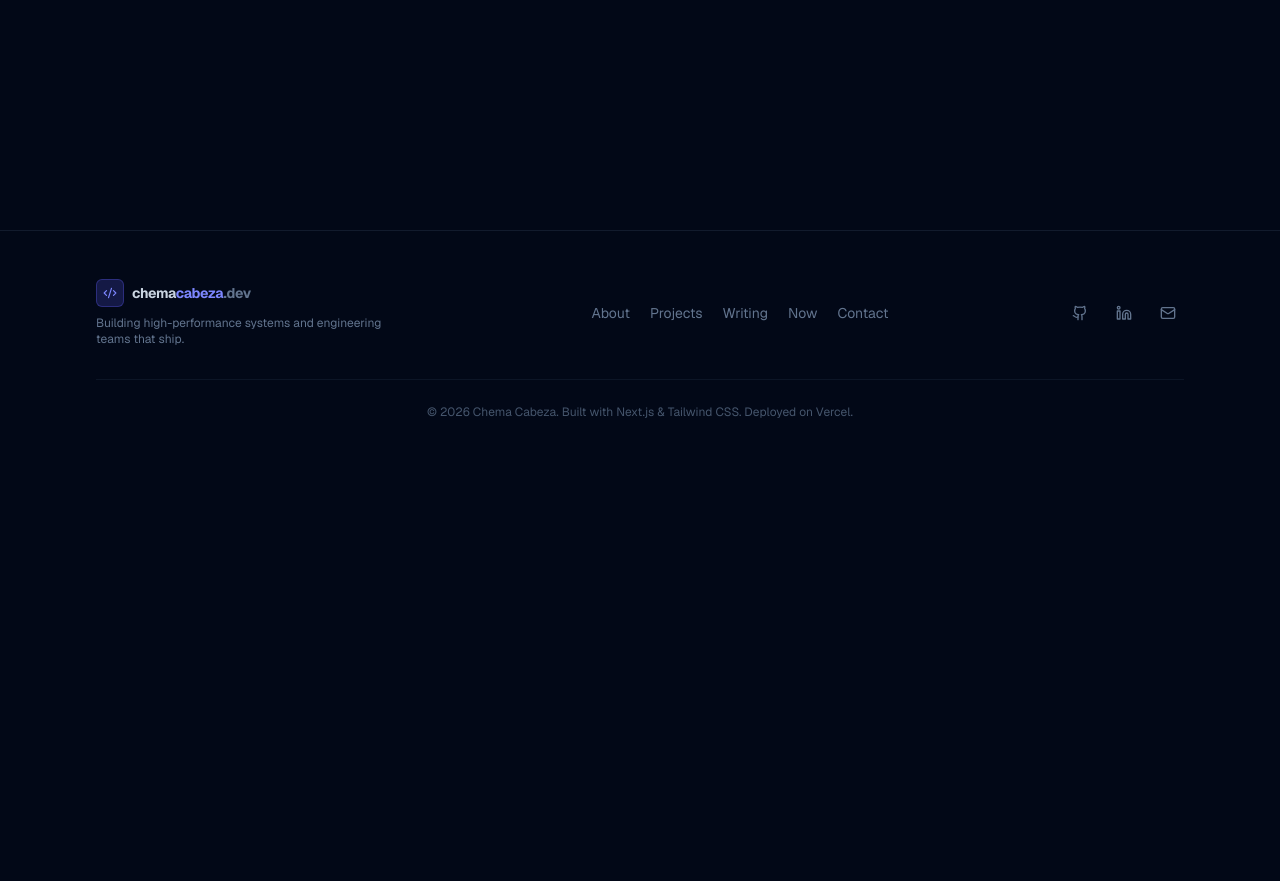
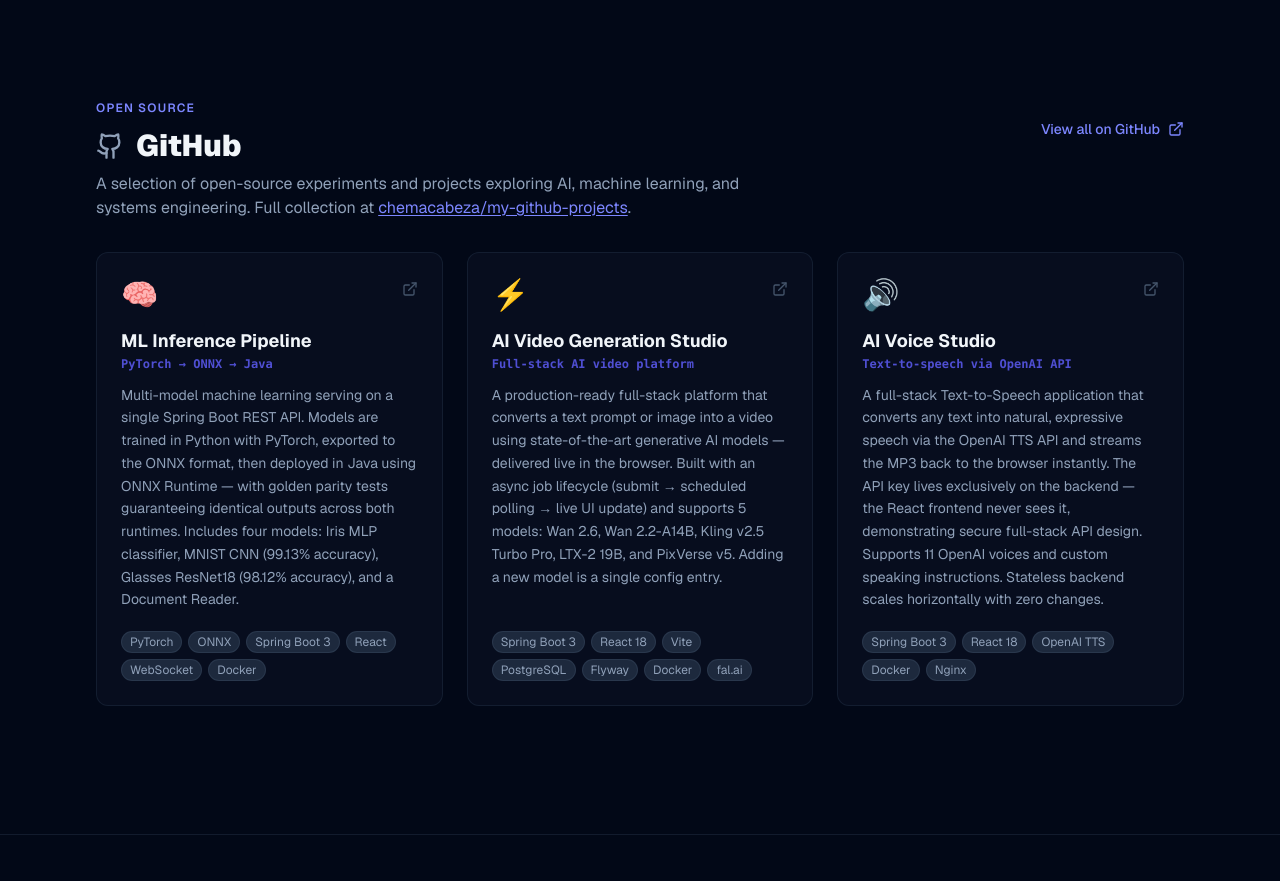
Before and after one commit to chemacabeza/chemacabeza-dev, a Next.js app: page /projects in a window 1280 px wide. Shown: the part 570-1451 px from the top of the page. Before the commit the page ends 1038 px from the top, so only its background shows below. Built offline with nearby package versions, Linux system fonts and the light colour scheme.

Commit message:
Add GitHub open-source section to projects page (3 repos)

```diff
--- a/app/projects/page.tsx
+++ b/app/projects/page.tsx
@@ -3,6 +3,8 @@ import { createMetadata } from "@/lib/metadata";
 import { projects } from "@/lib/projects";
 import ProjectCard from "@/components/ProjectCard";
 import SectionHeader from "@/components/SectionHeader";
+import { Github, ExternalLink } from "lucide-react";
+import Link from "next/link";
 
 export const metadata: Metadata = createMetadata({
     title: "Projects",
@@ -10,6 +12,39 @@ export const metadata: Metadata = createMetadata({
         "Selected engineering projects: AI voice generation, microservices observability, and SaaS products.",
     path: "/projects",
 });
+
+const githubProjects = [
+    {
+        repo: "neural-network-with-java",
+        url: "https://github.com/chemacabeza/neural-network-with-java",
+        emoji: "🧠",
+        title: "ML Inference Pipeline",
+        subtitle: "PyTorch → ONNX → Java",
+        description:
+            "Multi-model machine learning serving on a single Spring Boot REST API. Models are trained in Python with PyTorch, exported to the ONNX format, then deployed in Java using ONNX Runtime — with golden parity tests guaranteeing identical outputs across both runtimes. Includes four models: Iris MLP classifier, MNIST CNN (99.13% accuracy), Glasses ResNet18 (98.12% accuracy), and a Document Reader.",
+        tags: ["PyTorch", "ONNX", "Spring Boot 3", "React", "WebSocket", "Docker"],
+    },
+    {
+        repo: "test-for-ai-wan",
+        url: "https://github.com/chemacabeza/test-for-ai-wan",
+        emoji: "⚡",
+        title: "AI Video Generation Studio",
+        subtitle: "Full-stack AI video platform",
+        description:
+            "A production-ready full-stack platform that converts a text prompt or image into a video using state-of-the-art generative AI models — delivered live in the browser. Built with an async job lifecycle (submit → scheduled polling → live UI update) and supports 5 models: Wan 2.6, Wan 2.2-A14B, Kling v2.5 Turbo Pro, LTX-2 19B, and PixVerse v5. Adding a new model is a single config entry.",
+        tags: ["Spring Boot 3", "React 18", "Vite", "PostgreSQL", "Flyway", "Docker", "fal.ai"],
+    },
+    {
+        repo: "test-for-audio-generation",
+        url: "https://github.com/chemacabeza/test-for-audio-generation",
+        emoji: "🔊",
+        title: "AI Voice Studio",
+        subtitle: "Text-to-speech via OpenAI API",
+        description:
+            "A full-stack Text-to-Speech application that converts any text into natural, expressive speech via the OpenAI TTS API and streams the MP3 back to the browser instantly. The API key lives exclusively on the backend — the React frontend never sees it, demonstrating secure full-stack API design. Supports 11 OpenAI voices and custom speaking instructions. Stateless backend scales horizontally with zero changes.",
+        tags: ["Spring Boot 3", "React 18", "OpenAI TTS", "Docker", "Nginx"],
+    },
+];
 
 export default function ProjectsPage() {
     return (
@@ -31,6 +66,97 @@ export default function ProjectsPage() {
                         <ProjectCard key={project.slug} project={project} />
                     ))}
                 </div>
+
+                {/* GitHub section */}
+                <div className="mt-24">
+                    <div className="flex items-center justify-between mb-2">
+                        <div>
+                            <span className="inline-block text-xs font-semibold uppercase tracking-widest text-indigo-400 mb-3">
+                                Open Source
+                            </span>
+                            <h2 className="text-3xl font-black text-slate-100 flex items-center gap-3">
+                                <Github className="w-7 h-7 text-slate-400" />
+                                GitHub
+                            </h2>
+                        </div>
+                        <Link
+                            href="https://github.com/chemacabeza/my-github-projects"
+                            target="_blank"
+                            rel="noopener noreferrer"
+                            className="hidden sm:inline-flex items-center gap-2 text-sm text-indigo-400 hover:text-indigo-300 transition-colors font-medium"
+                        >
+                            View all on GitHub <ExternalLink className="w-4 h-4" />
+                        </Link>
+                    </div>
+                    <p className="text-slate-400 mb-8 max-w-2xl">
+                        A selection of open-source experiments and projects exploring AI, machine learning, and systems engineering.
+                        Full collection at{" "}
+                        <Link
+                            href="https://github.com/chemacabeza/my-github-projects"
+                            target="_blank"
+                            rel="noopener noreferrer"
+                            className="text-indigo-400 hover:text-indigo-300 underline underline-offset-2 transition-colors"
+                        >
+                            chemacabeza/my-github-projects
+                        </Link>
+                        .
+                    </p>
+
+                    <div className="grid grid-cols-1 md:grid-cols-3 gap-6">
+                        {githubProjects.map((proj) => (
+                            <Link
+                                key={proj.repo}
+                                href={proj.url}
+                                target="_blank"
+                                rel="noopener noreferrer"
+                                className="group rounded-xl border border-slate-800/60 bg-slate-900/40 p-6 hover:border-indigo-500/40 hover:bg-slate-900/70 transition-all duration-300 flex flex-col"
+                            >
+                                {/* Header */}
+                                <div className="flex items-start justify-between mb-4">
+                                    <span className="text-3xl">{proj.emoji}</span>
+                                    <ExternalLink className="w-4 h-4 text-slate-600 group-hover:text-indigo-400 transition-colors flex-shrink-0 mt-1" />
+                                </div>
+
+                                {/* Title */}
+                                <h3 className="font-bold text-slate-100 text-lg leading-snug mb-0.5 group-hover:text-indigo-300 transition-colors">
+                                    {proj.title}
+                                </h3>
+                                <p className="text-xs font-semibold text-indigo-500/80 mb-3 font-mono">
+                                    {proj.subtitle}
+                                </p>
+
+                                {/* Description */}
+                                <p className="text-sm text-slate-400 leading-relaxed flex-1 mb-5">
+                                    {proj.description}
+                                </p>
+
+                                {/* Tags */}
+                                <div className="flex flex-wrap gap-1.5">
+                                    {proj.tags.map((tag) => (
+                                        <span
+                                            key={tag}
+                                            className="text-xs px-2 py-0.5 rounded-full bg-slate-800 text-slate-400 border border-slate-700/60"
+                                        >
+                                            {tag}
+                                        </span>
+                                    ))}
+                                </div>
+                            </Link>
+                        ))}
+                    </div>
+
+                    {/* Mobile "view all" link */}
+                    <div className="mt-6 sm:hidden">
+                        <Link
+                            href="https://github.com/chemacabeza/my-github-projects"
+                            target="_blank"
+                            rel="noopener noreferrer"
+                            className="inline-flex items-center gap-2 text-sm text-indigo-400 hover:text-indigo-300 transition-colors font-medium"
+                        >
+                            View all on GitHub <ExternalLink className="w-4 h-4" />
+                        </Link>
+                    </div>
+                </div>
             </div>
         </div>
     );
```
